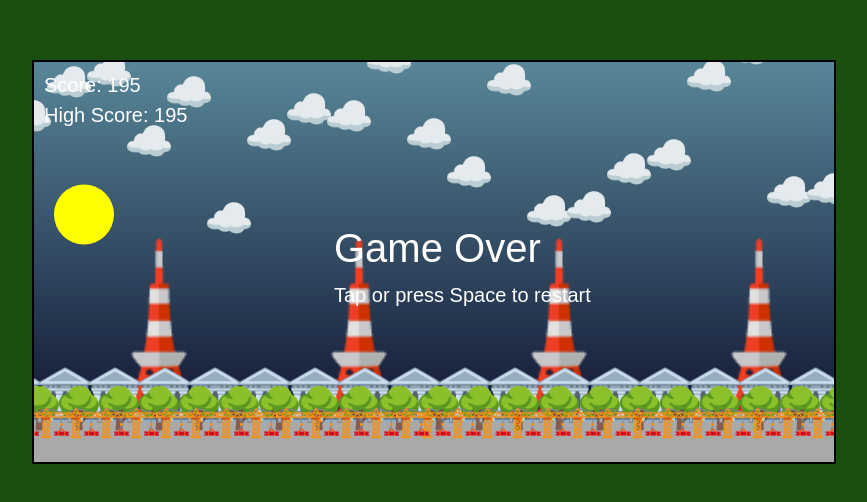
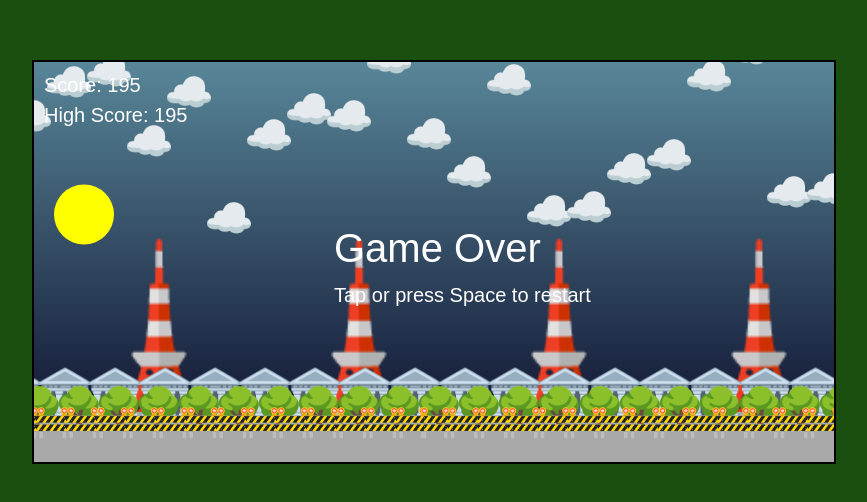
Before and after one commit to ai-joe-git/Dino-ASCII, a plain HTML site: page index.html in a window 1280 px wide. Shown: the part 138-640 px from the top of the page, without its empty margins (206-1073 px from the left). Drawn offline with Linux system fonts and the light colour scheme.

Commit message:
Update index.html

```diff
--- a/index.html
+++ b/index.html
@@ -33,7 +33,7 @@
                 { emoji: '☁️', size: 40, speed: 0.1, positions: [] },
                 { emoji: '🏛️', size: 50, speed: 0.5, positions: [] },
                 { emoji: '🌳', size: 40, speed: 1, positions: [] },
-                { emoji: '🏗️', size: 30, speed: 1.5, positions: [] }
+                { emoji: '🚧', size: 30, speed: 1.5, positions: [] }
             ],
             landscapes: ['🗼', '🌵', '🏭', '🏗️', '🏢', '🏔️'],
             currentLandscape: 0,
@@ -180,10 +180,10 @@
                 if (isFlying) {
                     const maxHeight = canvas.height - 100 - player.height * 2;
                     this.y = Math.random() * maxHeight + 100;
-                    this.emoji = ['🛸', '🦅', '🚁'][Math.floor(Math.random() * 3)];
+                    this.emoji = ['🛸', '🪂', '🚁'][Math.floor(Math.random() * 3)];
                 } else {
-                    this.y = canvas.height - 0 - this.height; // Same level as the player
-                    this.emoji = ['🚗', '🚙', '🚕'][Math.floor(Math.random() * 3)];
+                    this.y = canvas.height - -5 - this.height; // Same level as the player
+                    this.emoji = ['🚗', '🚙', '🚕', '🚌', '🚓', '🚕', '🚒', '🚑', '🚐', '🛺', '🏍️', '🏎️', '🚛', '🚚', '🛻'][Math.floor(Math.random() * 3)];
                 }
             }
 
```
